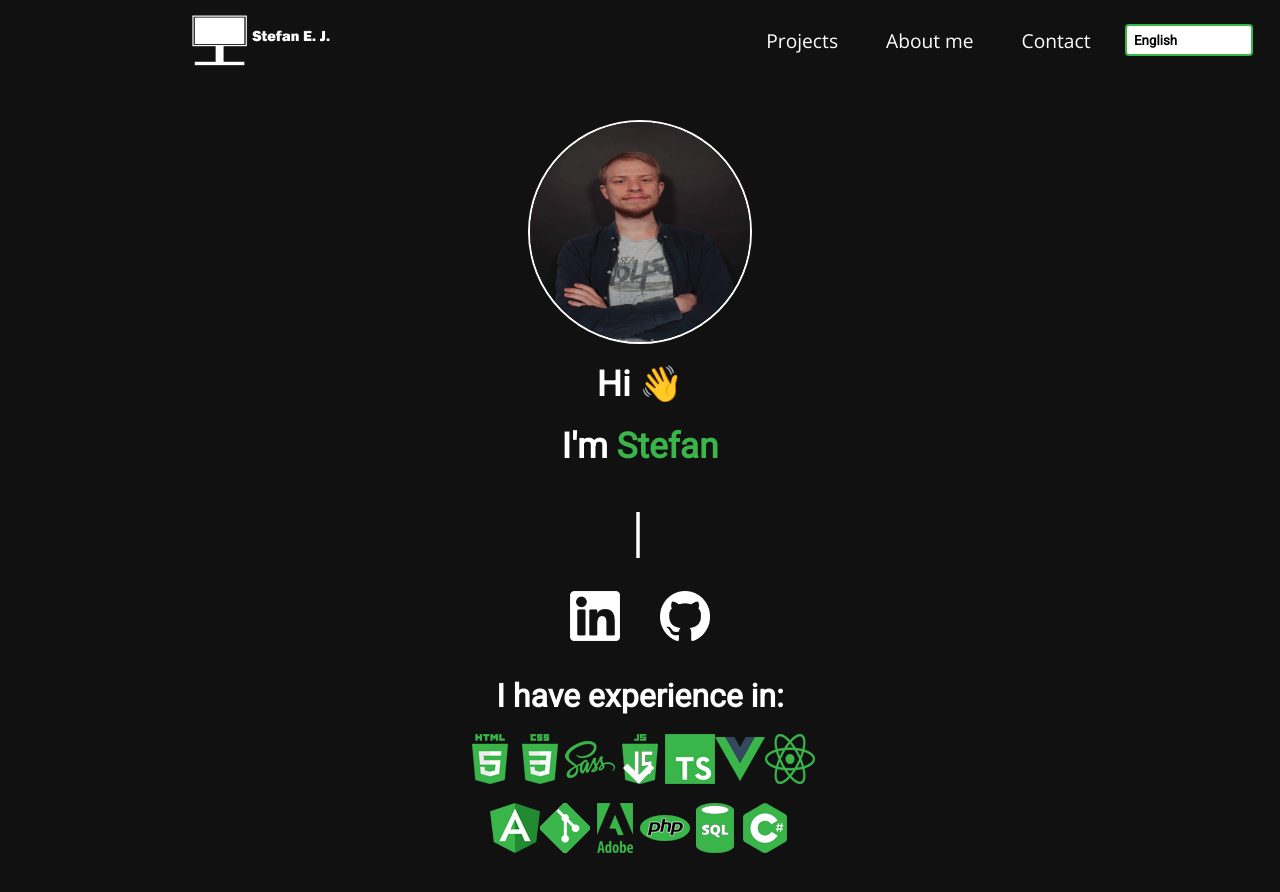
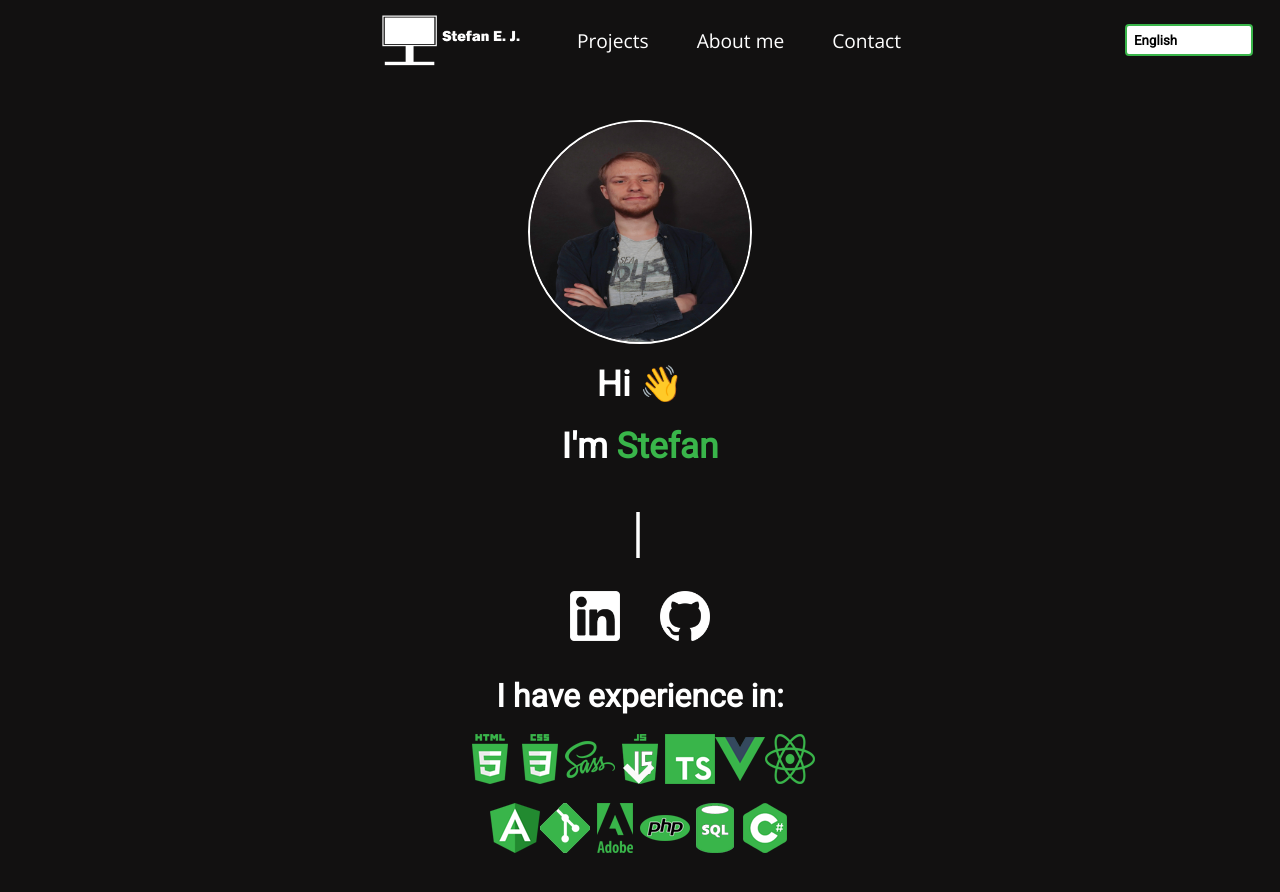
Before and after one commit to sej3686/vue-portfolio, a Vue app: page / in a window 1280 px wide. Shown: the top 892 px of the page. Built offline with nearby package versions, Linux system fonts and the light colour scheme.

Commit message:
centered the main menu content

```diff
--- a/src/assets/sass/responsive.scss
+++ b/src/assets/sass/responsive.scss
@@ -114,10 +114,6 @@ $darkGreenColor: #228a30;
   .header-div-right-img {
     max-width: 320px;
     margin-left: 0;
-  }
-
-  .header-wrapper {
-    justify-content: center !important;
   }
 
   #keyword {
--- a/src/components/Header/Header.vue
+++ b/src/components/Header/Header.vue
@@ -27,6 +27,7 @@
         ><img id="mlogo" src="../../assets/img/logo-new-white.png" alt="logo" />
       </div>
       <div class="spacing"></div>
+
       <div class="header-wrapper">
         <img id="logo" src="../../assets/img/logo-new-white.png" alt="logo" />
         <ul class="main-menu">
@@ -251,16 +252,15 @@ header {
       display: flex;
       flex-direction: row;
       height: 5em;
-      justify-content: space-around;
+      justify-content: center;
       margin-top: 5em;
       position: fixed;
-      width: 100%;
+      width: 80%;
       z-index: 95;
 
       .main-menu {
         list-style-type: none;
         display: flex;
-        padding: 0;
 
         li {
           color: #ffffff;
```
